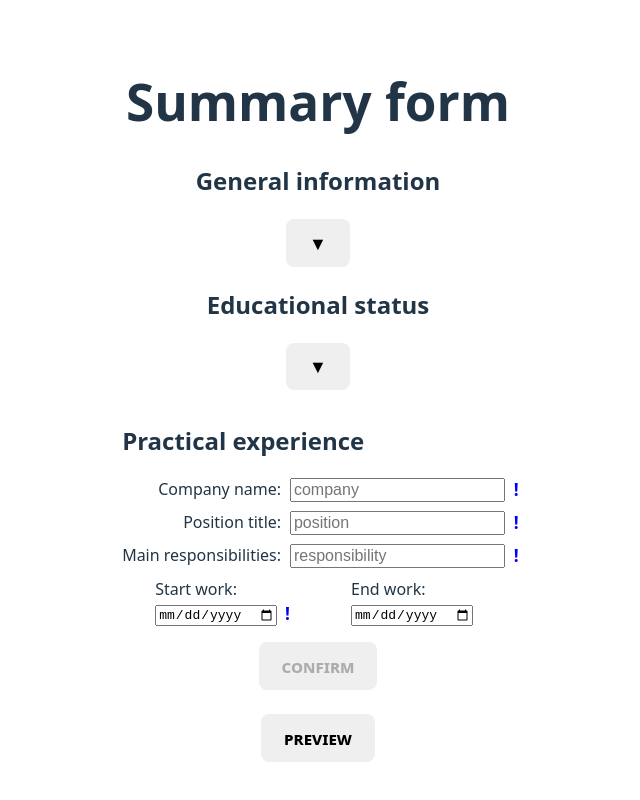
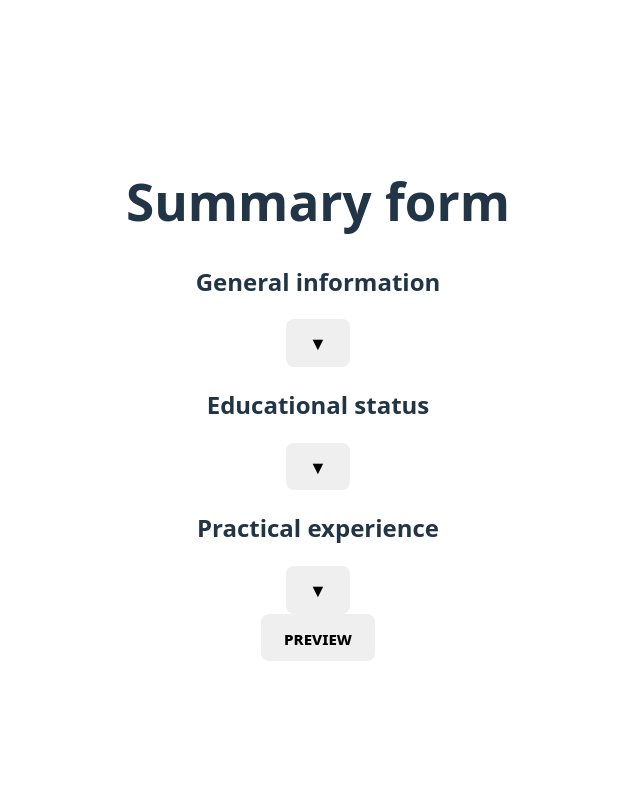
Before and after one commit to petrushya/sample-cv, a React (Vite) app: page / in a window 1280 px wide. Shown: the whole page, without its empty margins (322-962 px from the left). Built offline with nearby package versions, Linux system fonts and the light colour scheme.

Commit message:
changed experience.jsx removed useState from person.jsx & education.jsx added class to App.jsx

```diff
--- a/src/App.jsx
+++ b/src/App.jsx
@@ -51,7 +51,7 @@ export default function App() {
   const [visualExpert, setVisualExpert] = useState(false);
 
   return (
-    <main>
+    <main className="f-flx dir-cl flx-1">
       {preview ? (
         <Fragment>
           <h1>Summary form</h1>
@@ -83,9 +83,7 @@ export default function App() {
           />
         </Fragment>
       ) : (
-        <Fragment>
-          <Page data={data} />
-        </Fragment>
+        <Page data={data} person={person} educ={educ} expert={expert} />
       )}
       <div className="e-flx alg-cn">
         <button
--- a/src/components/education.jsx
+++ b/src/components/education.jsx
@@ -1,4 +1,4 @@
-import { useState, Fragment } from "react";
+import { Fragment } from "react";
 
 export default function Education({
   initData,
--- a/src/components/experience.jsx
+++ b/src/components/experience.jsx
@@ -1,44 +1,114 @@
-import { useState } from 'react'
+import { Fragment } from "react";
 
-export default function Experience({ data, setData }) {
-
-const [newData, setNewData] = useState(data);
-
-  function handleExperience(e) {
+export default function Experience({
+  initData,
+  expert,
+  setExpert,
+  data,
+  setData,
+  visualEx,
+  setVisualEx,
+}) {
+  function handleDataSave(e, idx) {
     e.preventDefault();
-    setNewData(data);
+    const helpDataObj = {};
+    Object.assign(helpDataObj, expert[idx]);
+    helpDataObj.id = expert[idx].id.slice(2);
+    const helpData = [...data.experience];
+    helpData[idx] = helpDataObj;
+    setData({ ...data, experience: helpData });
   }
 
-  const lockButton = (function () {
+  function handleExpertValue(e, idx) {
+    const { id, value } = e.target;
+    const list = [...expert];
+    list[idx][id] = value;
+    setExpert(list);
+  }
+
+  function handleExpertAdd() {
+    const helpExpertObj = {};
+    const helpDataObj = {};
+    Object.assign(helpExpertObj, initData.experience[0]);
+    Object.assign(helpDataObj, initData.experience[0]);
+    helpExpertObj.id = "p-ed-" + expert.length;
+    setExpert([...expert, helpExpertObj]);
+    helpDataObj.id = helpExpertObj.id.slice(2);
+    setData({ ...data, experience: [...data.experience, helpDataObj] });
+  }
+
+  function handleExpertDelete(idx) {
+    const expertList = expert.filter((a, index) => index !== idx);
+    setExpert(expertList);
+    const dataList = data.experience.filter((a, index) => index !== idx);
+    setData({ ...data, experience: dataList });
+  }
+
+  function lockButton(idx) {
+    const expertArr = Object.values(expert[idx]);
+    const dataArr = Object.values(data.experience[idx]);
     if (
-      data.company === newData.company &&
-      data.position === newData.position &&
-      data.duties === newData.duties &&
-      data.startWork === newData.startWork &&
-      data.endWork === newData.endWork
+      expertArr.slice(1).filter((item) => !dataArr.slice(1).includes(item))
+        .length
     ) {
+      return false;
+    } else {
       return true;
-    } else {
-      return false;
     }
-  })();
+  }
 
   return (
+    <section className="mrn-tp">
+      <div className="e-flx alg-cn jst-bw pdn-ln bg-gray">
+        <h2>Practical experience</h2>
+        <button
+          className="bg-trs"
+          name="visibility"
+          onClick={() => setVisualEx(!visualEx)}
+        >
+          {visualEx ? <span>&#x25B2;</span> : <span>&#x25BC;</span>}
+        </button>
+      </div>
+      {visualEx && (
+        <Fragment>
+          <div className="e-flx alg-cn jst-bw pdn-ln bg-lgray">
+            <h3>Place of work</h3>
+            <button
+              mame="addForm"
+              type="button"
+              className="bg-trs"
+              onClick={handleExpertAdd}
+            >
+              more
+            </button>
+          </div>
+          {expert.map((item, index) => (
             <form
-      className="element-flex dir-column top-margin"
-      onSubmit={handleExperience}
+              key={index + "formEx"}
+              onSubmit={(e) => handleDataSave(e, index)}
+              className="e-flx dir-cl"
             >
-      <h2 className="self-start">Practical experience</h2>
+              {index > 0 && (
+                <div className="e-flx alg-cn mrn-btm">
+                  <button
+                    mame="deleteForm"
+                    type="button"
+                    className="btn-sml bg-trs"
+                    onClick={() => handleExpertDelete(index)}
+                  >
+                    &#x1F7AC;
+                  </button>
+                </div>
+              )}
               <label>
                 Company name:
                 <input
-          key={data.id + "company"}
-          id={data.id + "company"}
+                  id="company"
                   name="name of the company"
                   placeholder="company"
                   autoComplete="off"
-          value={data.company}
-          onChange={(e) => setData({...data, company: e.target.value})}
+                  value={item.company}
+                  onChange={(e) => handleExpertValue(e, index)}
                   required
                 />
                 <span></span>
@@ -46,13 +116,12 @@ const [newData, setNewData] = useState(data);
               <label>
                 Position title:
                 <input
-          key={data.id + "position"}
-          id={data.id + "position"}
+                  id="position"
                   name="position title"
                   placeholder="position"
                   autoComplete="off"
-          value={data.position}
-          onChange={(e) => setData({...data, position: e.target.value})}
+                  value={item.position}
+                  onChange={(e) => handleExpertValue(e, index)}
                   required
                 />
                 <span></span>
@@ -60,59 +129,59 @@ const [newData, setNewData] = useState(data);
               <label>
                 Main responsibilities:
                 <input
-          key={data.id + "duty"}
-          id={data.id + "duty"}
+                  id="duties"
                   name="main responsibilities"
                   placeholder="responsibility"
                   autoComplete="off"
-          value={data.duties}
-          onChange={(e) => setData({...data, duties: e.target.value})}
+                  value={item.duties}
+                  onChange={(e) => handleExpertValue(e, index)}
                   required
                 />
                 <span></span>
               </label>
-      <div className="element-flex just-around">
-        <label className="element-flex dir-column elem-start">
+              <div className="e-flx jst-arn">
+                <label className="e-flx dir-cl alg-st">
                   Start work:
                   <div>
                     <input
-              className="self-start"
+                      id="startWork"
                       type="date"
-              key={data.id + "started"}
-              id={data.id + "started"}
                       name="getting started"
+                      className="slf-st"
                       autoComplete="off"
-              value={data.startWork}
-              onChange={(e) => setData({...data, startWork: e.target.value})}
+                      value={item.startWork}
+                      onChange={(e) => handleExpertValue(e, index)}
                       required
                     />
                     <span></span>
                   </div>
                 </label>
-        <label className="element-flex dir-column elem-start">
+                <label className="e-flx dir-cl alg-st">
                   End work:
                   <div>
                     <input
-              className="self-start"
+                      id="endWork"
                       type="date"
-              key={data.id + "finished"}
-              id={data.id + "finished"}
                       name="finished work"
+                      className="slf-st"
                       autoComplete="off"
-              value={data.endWork}
-              onChange={(e) => setData({...data, endWork: e.target.value})}
+                      value={item.endWork}
+                      onChange={(e) => handleExpertValue(e, index)}
                     />
                   </div>
                 </label>
               </div>
               <button
-        key={data.id + "btnExper"}
-        id={data.id + "btnExper"}
-        disabled={lockButton}
-        className="self-center top-margin"
+                name="confirm"
+                disabled={(() => lockButton(index))()}
+                className="slf-cn mrn-tp"
               >
                 confirm
               </button>
             </form>
+          ))}
+        </Fragment>
+      )}
+    </section>
   );
 }
--- a/src/components/person.jsx
+++ b/src/components/person.jsx
@@ -1,5 +1,3 @@
-import { useState } from "react";
-
 export default function Person({
   person,
   setPerson,
```
Lines whose indentation alone changed are shown as unchanged.
